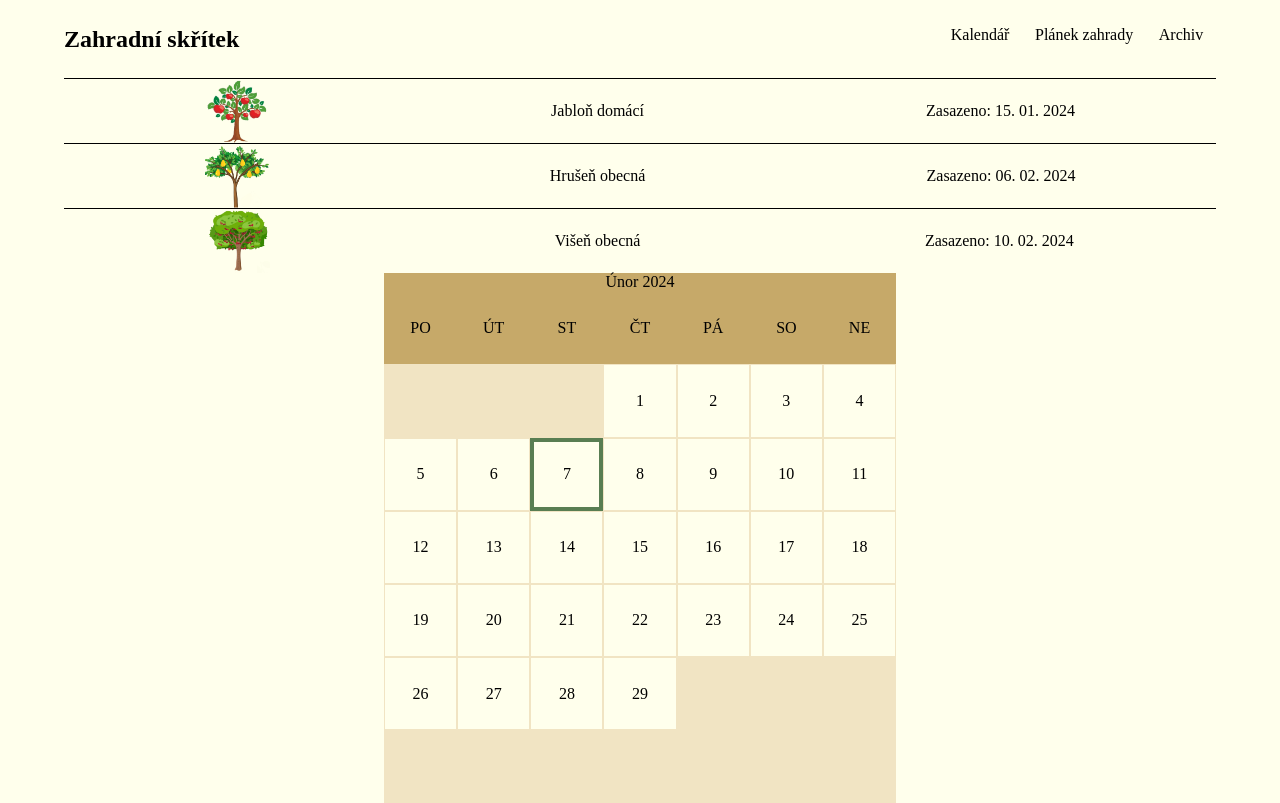
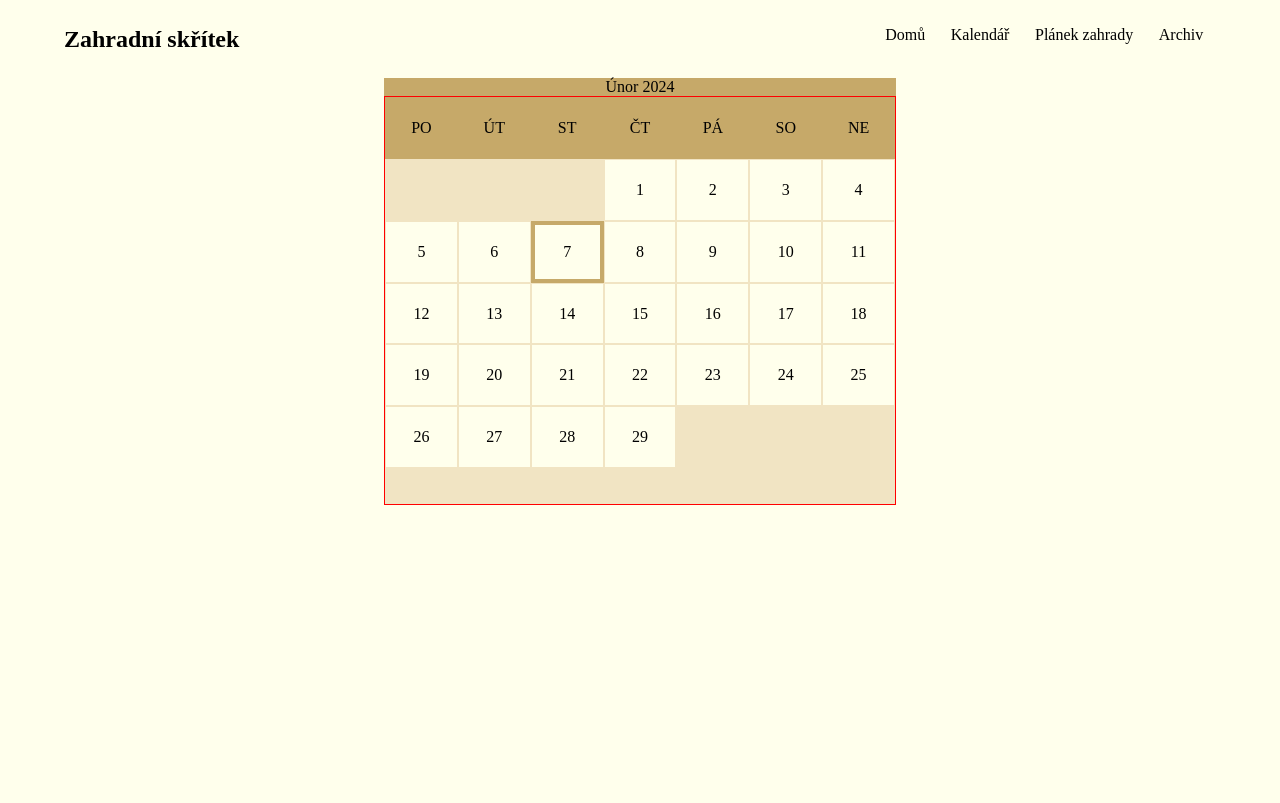
Before and after one commit to GedTest/GardenGnome, a React (Create React App) app: page /calendar in a window 1280 px wide. Built offline with nearby package versions, Linux system fonts and the light colour scheme; data requests are answered from the project's data file.

Commit message:
react routing, removed src/App.css, highlight selected day in calendar

```diff
--- a/package.json
+++ b/package.json
@@ -8,6 +8,7 @@
     "@testing-library/user-event": "^13.5.0",
     "react": "^18.2.0",
     "react-dom": "^18.2.0",
+    "react-router-dom": "^6.22.0",
     "react-scripts": "5.0.1",
     "web-vitals": "^2.1.4"
   },
--- a/src/App.css
+++ /dev/null
@@ -1,38 +0,0 @@
-.App {
-  text-align: center;
-}
-
-.App-logo {
-  height: 40vmin;
-  pointer-events: none;
-}
-
-@media (prefers-reduced-motion: no-preference) {
-  .App-logo {
-    animation: App-logo-spin infinite 20s linear;
-  }
-}
-
-.App-header {
-  background-color: #282c34;
-  min-height: 100vh;
-  display: flex;
-  flex-direction: column;
-  align-items: center;
-  justify-content: center;
-  font-size: calc(10px + 2vmin);
-  color: white;
-}
-
-.App-link {
-  color: #61dafb;
-}
-
-@keyframes App-logo-spin {
-  from {
-    transform: rotate(0deg);
-  }
-  to {
-    transform: rotate(360deg);
-  }
-}
--- a/src/App.js
+++ b/src/App.js
@@ -1,17 +1,19 @@
-import './App.css';
-import TreeList from './TreeList';
+import { BrowserRouter as Router, Route, Routes } from 'react-router-dom';
 import Navbar from './Navbar';
 import Calendar from './Calendar';
+import HomePage from './HomePage';
 
 
 export default function App() {
   return (
-    <div className="container">
-      <Navbar />
-
-      <TreeList />
-
-      <Calendar />
-    </div>
+    <Router>
+      <div className="container">
+        <Navbar />
+        <Routes>
+          <Route path="/" element={ <HomePage /> } />
+          <Route path="/calendar" element={ <Calendar /> } />
+        </Routes>
+      </div>
+    </Router>
   );
 }
--- a/src/Calendar.js
+++ b/src/Calendar.js
@@ -43,6 +43,10 @@ export default function Calendar() {
     }
 
     function handleClick(e) {
+        if(lastCell) {
+            lastCell.classList.remove('selected-day');
+        }
+
         const cell = e.target;
         const day = parseInt(cell.innerText);
 
@@ -50,9 +54,28 @@ export default function Calendar() {
         const date = new Date(firstDay.getFullYear(), firstDay.getMonth(), day);
         setClickedDate(date);
 
+        showForm(cell);
         setLastCell(cell);
+
+        if(cell !== lastCell) {
+            cell.classList.add('selected-day');
+        }
     }
 
+    function showForm(cell) {
+        const cssClass = 'open';
+
+        const form = document.querySelector('form');
+        const calendar = document.querySelector('.calendar-container');
+
+        if(cell === lastCell && form.classList.contains(cssClass)) {
+            form.classList.remove(cssClass);
+            calendar.classList.remove(cssClass);
+            return;
+        }
+        form.classList.add(cssClass);
+        calendar.classList.add(cssClass);
+    }
 
     return (
         <div className="calendar-container">
@@ -70,6 +93,8 @@ export default function Calendar() {
                 ))}
                 { lastEmtpyCells && lastEmtpyCells.map(_ => (<div className="empty-cell"></div>)) }
             </div>
+
+            <CalendarForm date={ formatDate(clickedDate) }/>
         </div>
     );
 }
--- /dev/null
+++ b/src/CalendarForm.js
@@ -0,0 +1,45 @@
+import { useState } from "react";
+
+
+export default function CalendarForm({ date }) {
+    const [title, setTitle] = useState('');
+    const [description, setDescription] = useState('');
+
+    function handleSubmit(e) {
+        e.preventDefault();
+
+        const event = {title, description};
+
+        fetch('http://localhost:8000/events', {
+            method: 'POST',
+            headers: { 'Content-Type': 'application/json' },
+            body: JSON.stringify(event)
+        })
+    }
+
+    return (
+        <form onSubmit={handleSubmit}>
+            <div className="form-row">
+                <div>Datum:</div>
+                <div>{ date }</div>
+            </div>
+            <div className="form-row">
+                <label>Název</label>
+                <input
+                    type="text"
+                    required value={title}
+                    onChange={e => setTitle(e.target.value)}
+                />
+            </div>
+            <div className="form-row">
+                <label>Popis</label>
+                <textarea
+                    required
+                    value={description}
+                    onChange={e => setDescription(e.target.value)}
+                />
+            </div>
+            <button>Přidat</button>
+        </form>
+    );
+}
--- /dev/null
+++ b/src/HomePage.js
@@ -0,0 +1,12 @@
+import TreeList from './TreeList';
+
+
+export default function HomePage() {
+
+    return (
+        <div>
+            <div>Hello World</div>
+            <TreeList />
+        </div>
+    );
+}
--- a/src/Navbar.js
+++ b/src/Navbar.js
@@ -1,11 +1,14 @@
+import { Link } from "react-router-dom";
+
 export default function Navbar() {
     return (
         <nav>
             <h2>Zahradní skřítek</h2>
             <div className="links">
-                <a href="#">Kalendář</a>
-                <a href="#">Plánek zahrady</a>
-                <a href="#">Archiv</a>
+                <Link to="/">Domů</Link>
+                <Link to="/calendar">Kalendář</Link>
+                <Link to="">Plánek zahrady</Link>
+                <Link to="">Archiv</Link>
             </div>
         </nav>
     );
--- a/src/index.css
+++ b/src/index.css
@@ -47,6 +47,9 @@ nav {
   margin: auto;
   user-select: none;
 }
+.calendar-container.open {
+  margin: 0;
+}
 .calendar-header {
   text-align: center;
   background-color: #C6A969;
@@ -55,13 +58,13 @@ nav {
   display: grid;
   grid-template-columns: repeat(7, 1fr);
   grid-template-rows: repeat(6, 1fr);
-  width: 100%;
+  border: 1px red solid;
 }
 .calendar-grid div {
-  aspect-ratio: 1;
   display: flex;
   align-items: center;
   justify-content: center;
+  padding: 1.4vw;
 }
 .calendar-grid .empty-cell {
   background-color: #F1E4C3;
@@ -77,6 +80,9 @@ nav {
   border-color: #FFFFEC;
 }
 .calendar-grid .current-day {
+  border: 4px solid #C6A969;
+}
+.calendar-grid .selected-day {
   border: 4px solid #597E52;
 }
 form {
--- a/src/index.less
+++ b/src/index.less
@@ -62,7 +62,12 @@ nav {
     width: 40vw;
     margin: auto;
     user-select: none;
+
+    &.open {
+        margin: 0;
+    }
 }
+
 
 .calendar-header {
     text-align: center;
@@ -73,13 +78,16 @@ nav {
     display: grid;
     grid-template-columns: repeat(7, 1fr);
     grid-template-rows: repeat(6, 1fr);
-    width: 100%;
+
+
+
+    border: 1px red solid;
 
     & div {
-        aspect-ratio: 1;
         display: flex;
         align-items: center;
         justify-content: center;
+        padding: 1.4vw;
     }
     & .empty-cell {
         background-color: @bg-secondary;
@@ -95,6 +103,9 @@ nav {
         }
     }
     & .current-day {
+        border: 4px solid @bg-dark;
+    }
+    & .selected-day {
         border: 4px solid @bg-accent;
     }
 }
```
Also changed, not shown: 1 other file (tests, documents, lock files or other folders).
